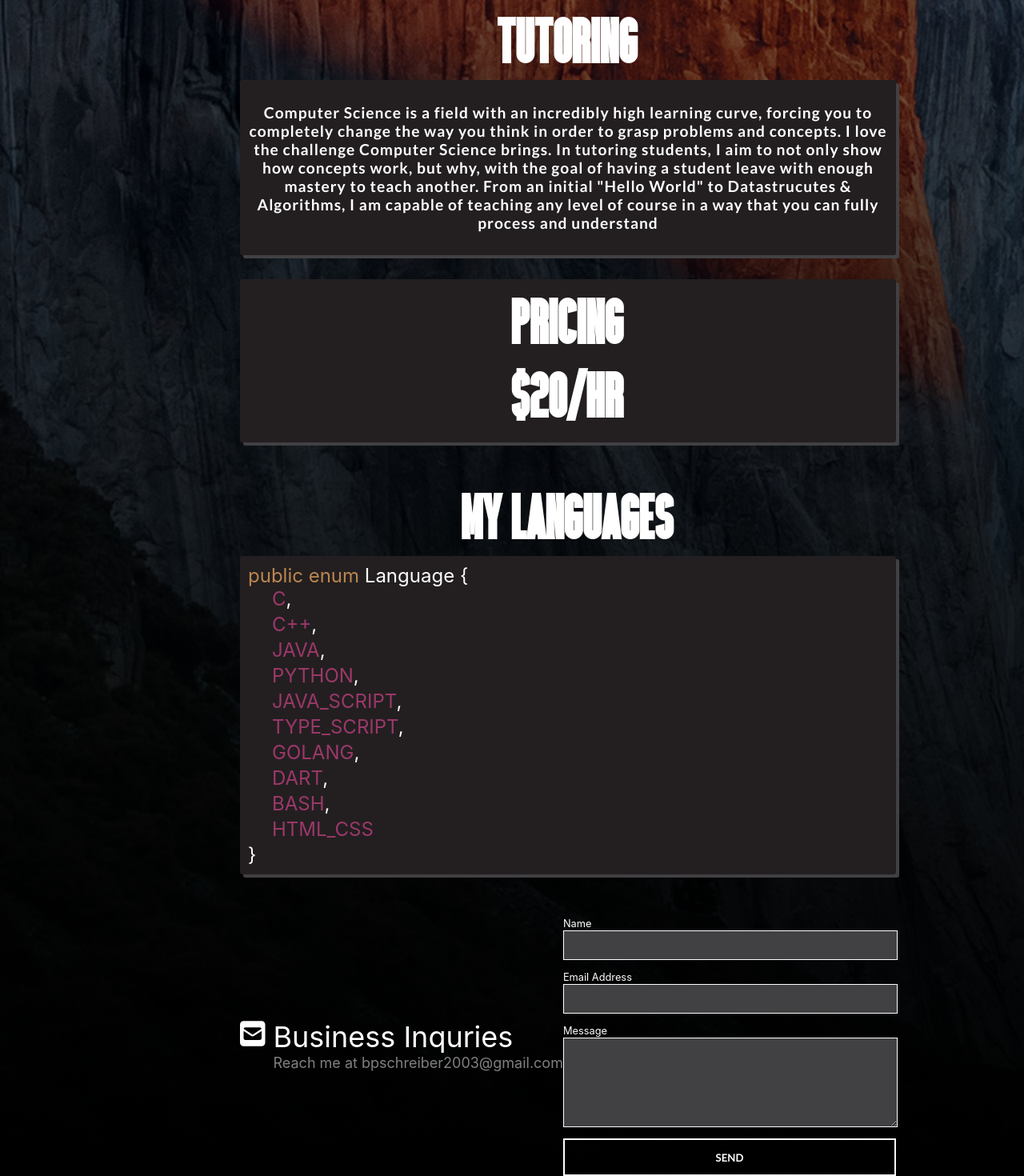
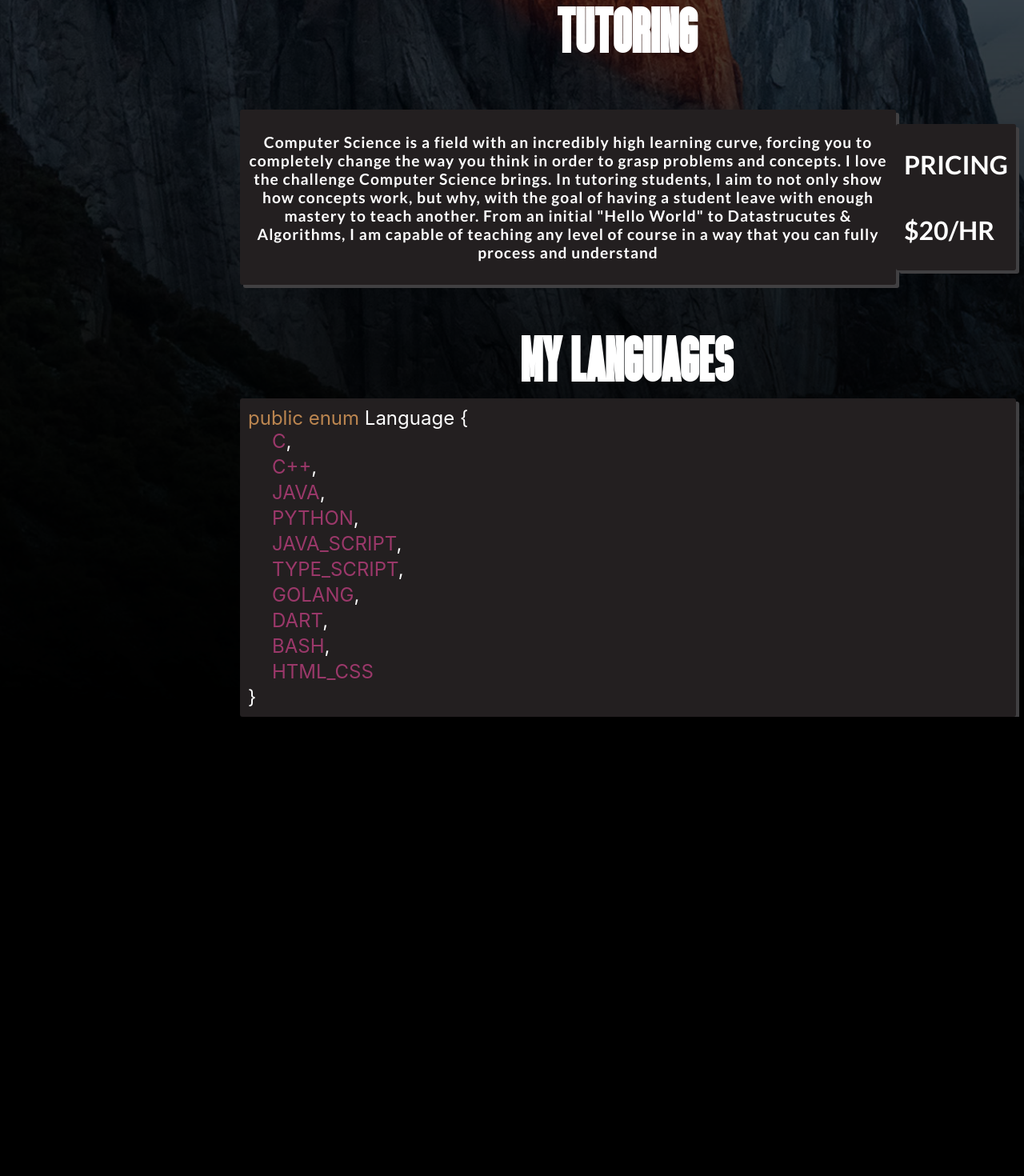
Before and after one commit to bens-schreiber/portfolio-2022, a React (Create React App) app: page /tutor in a window 1280 px wide. Shown: the part 1037-2507 px from the top of the page at 80% size. After the commit the page ends 1933 px from the top, so only its background shows below. Built offline with nearby package versions, Linux system fonts and the light colour scheme.

Commit message:
renovated tutor page css

```diff
--- a/src/App.tsx
+++ b/src/App.tsx
@@ -2,7 +2,8 @@ import Home from "./pages/home/home";
 import { BrowserRouter as Router, Routes, Route } from 'react-router-dom'
 import TopNavBar from "./top-nav-bar/top-nav-bar";
 import Portfolio from "./pages/portfolio/portfolio";
-import { TutorPage, ContactPage } from "./pages/tutor/tutor";
+import TutorPage from "./pages/tutor/tutor";
+import ContactPage from "./pages/contact/contact-page";
 function App(): JSX.Element {
   return <>
     <Router>
--- a/src/index.tsx
+++ b/src/index.tsx
@@ -16,6 +16,7 @@ import './pages/portfolio/components/app-development-projects/app-development-pr
 import './pages/portfolio/components/game-design-projects/game-design-project.css'
 import './pages/portfolio/components/web-design-projects/web-design-projects.css'
 import './pages/tutor/tutor.css'
+import './pages/contact/contact-page.css'
 
 ReactDOM.render(
   <React.StrictMode>
--- a/src/pages/tutor/tutor.css
+++ b/src/pages/tutor/tutor.css
@@ -1,14 +1,22 @@
-.tutor {
+.tutor-page {
+    position: relative;
+
     display: grid;
     gap: 40px;
+
+    margin-top: 40px;
     padding: 10px 15px;
-    margin-top: 55px;
-    position: relative;
     background: linear-gradient(to bottom, rgba(0, 0, 0, 0.2) 0%, rgba(0, 0, 0, 0.9) 80%, rgba(0, 0, 0, 1) 100%), url('./assets/background.jpg') no-repeat;
     background-size: cover;
 }
 
-.tutor h1 {
+.tp-about {
+    display: grid;
+    gap: 30px;
+    place-items: center;
+}
+
+.tp-header {
     margin: 0;
     color: white;
     text-align: center;
@@ -16,72 +24,66 @@
     font-size: 5em;
 }
 
-.box {
+.tp-text-box {
     display: grid;
-    align-items: center;
-    color: white;
-    font-family: Lato;
+
     padding: 10px;
     border-radius: 3px;
     background-color: var(--dark-gray-color);
     box-shadow: var(--light-gray-color) 4px 4px 0px 0px;
+    align-items: center;
+    color: white;
+    font-family: Lato;
 }
 
-.tutor > img {
-    padding-top: 50px;
+.tutor-page > img {
     display: block;
     width: 100%;
+    padding-top: 50px;
 }
 
-.tutor > h1 {
-    font-family: BoldTestament;
-    color: white;
-    font-size: 6em;
-    margin: 0;
-    margin-top: 10px;
-    text-align: center;
-}
-
-.features {
+.tp-features {
     display: grid;
     gap: 35px;
 }
 
-.feature {
+.tp-feature {
+
     display: flex;
     flex-direction: column;
     gap: 10px;
     align-items: center;
+    justify-content: center;
+
     text-align: center;
-    justify-content: center;
     font-size: 2em;
     color: white;
 }
 
-.feature > h1 {
+.tp-feature > h1 {
     margin: 0;
     font-size: 1em;
 }
 
-.feature > h2 {
+.tp-feature > h2 {
     margin: 0;
+    max-width: 150px;
     font-size: 0.5em;
-    max-width: 150px;
 }
 
 .my-langs {
+    padding: 10px;
+    border-radius: 3px;
     background-color: var(--dark-gray-color);
+    box-shadow: var(--light-gray-color) 4px 4px 0px 0px;
     font-size: 1.5em;
-    padding: 10px;
     color: #BC8650;
-    border-radius: 3px;
-    box-shadow: var(--light-gray-color) 4px 4px 0px 0px;
 }
 
 .my-langs li {
-    color: #9B386A;
     padding-left: 30px;
     margin-bottom: 3px;
+    color: #9B386A;
 }
 
 .my-langs li:not(:last-child)::after {
@@ -93,104 +95,28 @@
     color: white;
 }
 
-.info {
-    display: grid;
-    gap: 30px;
-}
-
-.inquries {
-    color: white;
-    display: flex;
-    justify-content: center;
-}
-
-.business-inquries {
-    display: grid;
-    gap: 10px;
-    grid-template-columns: min-content max-content;
-    font-size: 1.8em;
-}
-
-.business-inquries .title > p {
-    font-size: 0.5em;
-    margin: 0;
-    color: gray;
-}
-
-
-.contact-form {
-    display: grid;
-    grid-template-columns: 1fr;
-    gap: 10px;
-
-}
-
-.contact-form-group {
-    width: 100%;
-}
-
-.contact-label{
-    color: white;
-    font-size: 0.8em;
-}
-
-.contact-input {
-    margin-right: 20px;
-}
-
-.contact-form-control{
-    border: 1px solid white;
-    padding: 10px;
-    background-color: var(--light-gray-color);
-    width: 100%;
-}
-
-.contact-form-control:focus {
-    border: none;
-    border: 1px solid white;
-    outline: none;
-    color: white;
-}
-
-.contact-send-button {
-    background: none;
-    border: 2px solid white;
-    color: white;
-    padding: 1em;
-    font-family: Lato;
-}
-
-.contact-margin {
-    display: grid;
-    gap: 40px;
-    padding: 10px 15px;
-    margin-top: 55px;
-    position: relative;
-}
-
 @media (min-width:1025px) {
 
-    #review {
+    #tp-review {
         width: 800px;
         place-self: center;
     }
 
-    .tutor {
+    .tutor-page {
         padding: 0 300px;
         gap: 50px;
         grid-template-columns: 1fr;
     }
 
-    .features {
+    .tp-about {
+        grid-template-columns: auto auto;
+        gap: 0;
+    }
+
+    .tp-features {
         grid-row: 2;
         margin: 100px 0;
         grid-template-columns: repeat(4, 1fr);
-    }
-
-    .contact {
-        display: grid;
-        grid-template-columns: 1fr 2fr;
-        align-items: center;
     }
 
     .inquries {
--- a/src/pages/tutor/tutor.tsx
+++ b/src/pages/tutor/tutor.tsx
@@ -1,52 +1,52 @@
 import { FontAwesomeIcon } from "@fortawesome/react-fontawesome"
-import { faEnvelopeSquare, faGem, faPerson, faQuestion, faStar } from "@fortawesome/free-solid-svg-icons"
+import { faGem, faPerson, faQuestion, faStar } from "@fortawesome/free-solid-svg-icons"
 import { Review } from "./assets/index"
 
-function TutorPage() {
+export default function TutorPage() {
     return <>
-        <div className="tutor">
+        <div className="tutor-page">
 
-            <img id="review" src={Review} />
+            <img id="tp-review" src={Review} />
 
-            <div>
-                <h1>TUTORING</h1>
-                <div className="info">
-                    <div className="tutor-info box">
-                        <p>Computer Science is a field with an incredibly high learning curve, forcing you to completely change the way you think in order to grasp problems and concepts. I love the challenge Computer Science brings. In tutoring students, I aim to not only show how concepts work, but why, with the goal of having a student leave with enough mastery to teach another. From an initial "Hello World" to Datastrucutes & Algorithms, I am capable of teaching any level of course in a way that you can fully process and understand</p>
-                    </div>
+            <h1 className="tp-header">TUTORING</h1>
+            <div className="tp-about">
 
-                    <div className="tutor-price box">
-                        <h1>PRICING</h1>
-                        <h1>$20/HR</h1>
-                    </div>
+                <div className="tutor-info tp-text-box">
+                    <p>Computer Science is a field with an incredibly high learning curve, forcing you to completely change the way you think in order to grasp problems and concepts. I love the challenge Computer Science brings. In tutoring students, I aim to not only show how concepts work, but why, with the goal of having a student leave with enough mastery to teach another. From an initial "Hello World" to Datastrucutes & Algorithms, I am capable of teaching any level of course in a way that you can fully process and understand</p>
                 </div>
+
+                <div className="tutor-price tp-text-box">
+                    <h1>PRICING</h1>
+                    <h1>$20/HR</h1>
+                </div>
+
             </div>
 
-            <div className="features">
-                <div className="feature anim-1">
+            <div className="tp-features">
+                <div className="tp-feature anim-1">
                     <FontAwesomeIcon icon={faPerson} />
                     <h1>Audience</h1>
                     <h2>Students of any age, goals, and education</h2>
                 </div>
-                <div className="feature anim2">
+                <div className="tp-feature anim2">
                     <FontAwesomeIcon icon={faGem} />
                     <h1>Expierence</h1>
                     <h2>4 years of FBLA competition</h2>
                 </div>
-                <div className="feature anim3">
+                <div className="tp-feature anim3">
                     <FontAwesomeIcon icon={faStar} />
                     <h1>Focus</h1>
                     <h2>Making Engineers, not Programmers</h2>
                 </div>
-                <div className="feature anim4">
+                <div className="tp-feature anim4">
                     <FontAwesomeIcon icon={faQuestion} />
                     <h1>Why</h1>
                     <h2>A strong passion for Computer Science</h2>
                 </div>
             </div>
 
-            <div className="my-langs-container">
-                <h1>MY LANGUAGES</h1>
+            <div className="tp-my-langs-container">
+                <h1 className="tp-header">MY LANGUAGES</h1>
                 <div className="my-langs">
                     public enum <span className="white">Language {"{"}</span>
                     <ul>
@@ -65,42 +65,6 @@ function TutorPage() {
                 </div>
             </div>
 
-            <div className="contact">
-
-                <div className="inquries">
-                    <div className="business-inquries">
-                        <FontAwesomeIcon icon={faEnvelopeSquare} />
-                        <div className="title">
-                            Business Inquries
-                            <p>Reach me at bpschreiber2003@gmail.com</p>
-                        </div>
-                    </div>
-                </div>
-
-                <div className="contact-form">
-                    <div className="contact-form-group">
-                        <label htmlFor="Name" className="contact-label">Name</label>
-                        <div className="contact-input">
-                            <input type="text" id="Name" name="Name" className="contact-form-control" required />
-                        </div>
-                    </div>
-                    <div className="contact-form-group">
-                        <label htmlFor="Email" className="contact-label">Email Address</label>
-                        <div className="contact-input">
-                            <input type="email" id="Email" name="Email" className="contact-form-control" required />
-                        </div>
-                    </div>
-
-                    <div className="contact-form-group">
-                        <label htmlFor="Message" className="contact-label">Message</label>
-                        <div className="contact-input">
-                            <textarea id="Message" name="Message" className="contact-form-control" rows={6} maxLength={3000} required></textarea>
-                        </div>
-                    </div>
-                    <button className="contact-send-button">SEND</button>
-                </div>
-            </div>
-
 
 
 
@@ -108,45 +72,3 @@ function TutorPage() {
 
     </>
 }
-
-function ContactPage() {
-    return <>
-        <div className="contact">
-
-            <div className="inquries">
-                <div className="business-inquries">
-                    <FontAwesomeIcon icon={faEnvelopeSquare} />
-                    <div className="title">
-                        Business Inquries
-                        <p>Reach me at bpschreiber2003@gmail.com</p>
-                    </div>
-                </div>
-            </div>
-
-            <div className="contact-form">
-                <div className="contact-form-group">
-                    <label htmlFor="Name" className="contact-label">Name</label>
-                    <div className="contact-input">
-                        <input type="text" id="Name" name="Name" className="contact-form-control" required />
-                    </div>
-                </div>
-                <div className="contact-form-group">
-                    <label htmlFor="Email" className="contact-label">Email Address</label>
-                    <div className="contact-input">
-                        <input type="email" id="Email" name="Email" className="contact-form-control" required />
-                    </div>
-                </div>
-
-                <div className="contact-form-group">
-                    <label htmlFor="Message" className="contact-label">Message</label>
-                    <div className="contact-input">
-                        <textarea id="Message" name="Message" className="contact-form-control" rows={6} maxLength={3000} required></textarea>
-                    </div>
-                </div>
-                <button className="contact-send-button">SEND</button>
-            </div>
-        </div>
-    </>
-}
-
-export { ContactPage, TutorPage }
```
Also changed, not shown: src/pages/contact/contact-page.css (added, +77 -0 lines), src/pages/contact/contact-page.tsx (added, +41 -0 lines).
